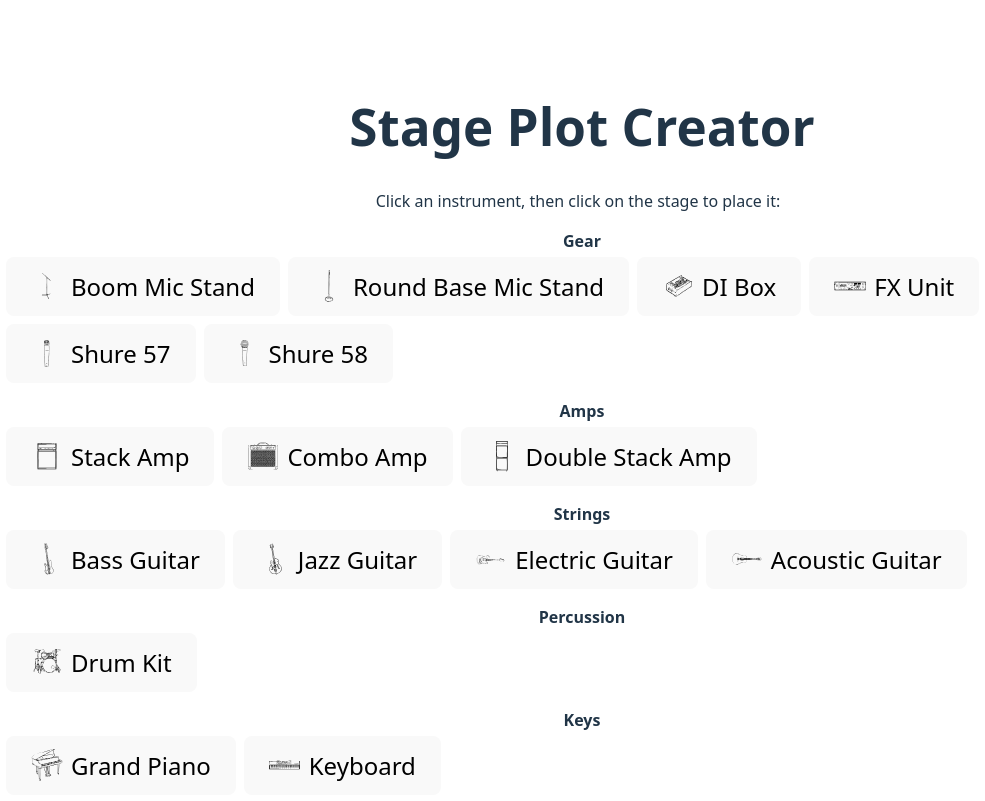
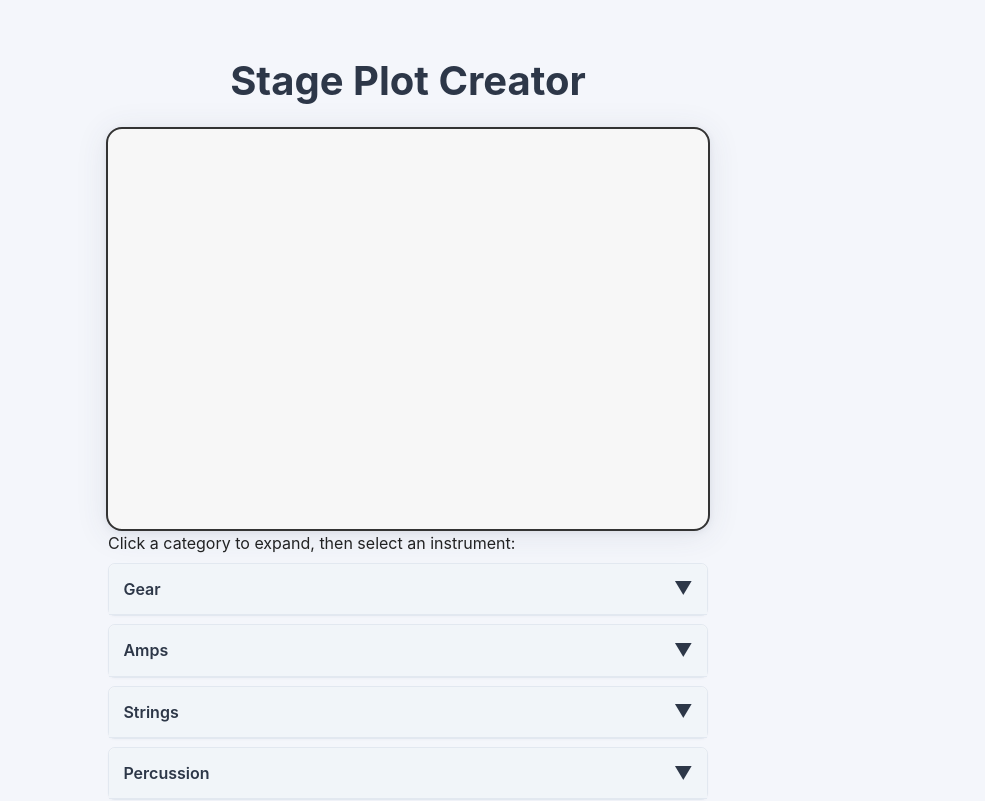
Before and after one commit to 709macdonald/stage-plot-creator, a React (Vite) app: page / in a window 1280 px wide. Shown: the top 801 px of the page, without its empty margins (58-1043 px from the left). Built offline with nearby package versions, Linux system fonts and the light colour scheme.

Commit message:
resize and delete buttons added to icons

```diff
--- a/src/App.css
+++ b/src/App.css
@@ -1,49 +1,122 @@
-#root {
-  max-width: 1280px;
-  margin: 0 auto;
-  padding: 2rem;
-  text-align: center;
+body,
+.app-container {
+  background: #f4f6fb;
+  font-family: "Inter", system-ui, Avenir, Helvetica, Arial, sans-serif;
+  color: #222;
+  margin: 0;
+  padding: 0;
 }
 
-.logo {
-  height: 6em;
-  padding: 1.5em;
-  will-change: filter;
-  transition: filter 300ms;
-}
-.logo:hover {
-  filter: drop-shadow(0 0 2em #646cffaa);
-}
-.logo.react:hover {
-  filter: drop-shadow(0 0 2em #61dafbaa);
+.app-container {
+  max-width: 900px;
+  margin: 0 auto;
+  padding: 32px 16px 16px 16px;
+  display: flex;
+  flex-direction: column;
+  align-items: center;
 }
 
-@keyframes logo-spin {
-  from {
-    transform: rotate(0deg);
-  }
-  to {
-    transform: rotate(360deg);
-  }
-}
-
-@media (prefers-reduced-motion: no-preference) {
-  a:nth-of-type(2) .logo {
-    animation: logo-spin infinite 20s linear;
-  }
-}
-
-.card {
-  padding: 2em;
-}
-
-.read-the-docs {
-  color: #888;
+h1 {
+  font-size: 2.5rem;
+  font-weight: 700;
+  margin-bottom: 24px;
+  color: #2d3748;
 }
 
 .stage-area {
-  /* No pointer-events: none; so drag-and-drop works */
+  width: 600px;
+  height: 400px;
+  border: none;
+  border-radius: 18px;
+  background: #fff;
+  box-shadow: 0 4px 32px 0 rgba(60, 72, 100, 0.1),
+    0 1.5px 6px 0 rgba(60, 72, 100, 0.08);
+  margin-bottom: 32px;
+  position: relative;
+  overflow: hidden;
+  transition: box-shadow 0.2s;
 }
-.app-container {
-  /* No pointer-events: none; so drag-and-drop works */
+
+.instrument-palette {
+  width: 100%;
+  max-width: 600px;
+  margin: 0 auto;
 }
+
+.instrument-category {
+  margin-top: 8px;
+  border: 1px solid #e2e8f0;
+  border-radius: 7px;
+  background: #f9fafb;
+  box-shadow: 0 1px 2px rgba(60, 72, 100, 0.03);
+  transition: box-shadow 0.12s;
+}
+.instrument-category:hover,
+.instrument-category:focus-within {
+  box-shadow: 0 4px 16px rgba(60, 72, 100, 0.1);
+}
+.instrument-category-header {
+  font-weight: 600;
+  font-size: 1rem;
+  color: #2d3748;
+  padding: 0.45em 0.9em;
+  cursor: pointer;
+  user-select: none;
+  -webkit-user-select: none;
+  display: flex;
+  align-items: center;
+  justify-content: space-between;
+  background: #f1f5f9;
+  border-radius: 7px 7px 0 0;
+  border-bottom: 1px solid #e2e8f0;
+  min-height: 36px;
+}
+.instrument-category-header span {
+  color: #2d3748;
+}
+.instrument-category-items {
+  display: flex;
+  flex-wrap: wrap;
+  gap: 6px;
+  padding: 0.3em 0.9em 0.7em 0.9em;
+  background: #f9fafb;
+}
+.instrument-btn {
+  font-size: 0.98rem;
+  cursor: pointer;
+  background: #fff;
+  border: 1px solid #e2e8f0;
+  border-radius: 5px;
+  display: flex;
+  align-items: center;
+  gap: 6px;
+  padding: 0.25em 0.7em;
+  transition: border-color 0.15s, box-shadow 0.15s, background 0.15s;
+  color: #2d3748;
+  font-weight: 500;
+  min-height: 32px;
+}
+.instrument-btn:hover,
+.instrument-btn:focus {
+  border-color: #3399ff;
+  background: #e6f2ff;
+  box-shadow: 0 2px 8px rgba(51, 153, 255, 0.08);
+}
+.instrument-btn.selected {
+  border: 2px solid #3399ff;
+  background: #d0eaff;
+}
+
+@media (max-width: 700px) {
+  .stage-area {
+    width: 98vw;
+    min-width: 0;
+    max-width: 100vw;
+    height: 45vw;
+    min-height: 200px;
+    max-height: 60vw;
+  }
+  .instrument-palette {
+    max-width: 98vw;
+  }
+}
--- a/src/App.jsx
+++ b/src/App.jsx
@@ -115,14 +115,17 @@ function App() {
   const draggedIdRef = useRef(null);
   const dragOffsetRef = useRef({ x: 0, y: 0 });
 
+  // Track which stage item is selected
+  const [selectedStageItemId, setSelectedStageItemId] = useState(null);
+
   // Click an instrument to select it
   const handlePaletteClick = (inst) => {
     setSelectedInstrument(inst);
   };
 
-  // Click on the stage to place the selected instrument
+  // Click on the stage to place or deselect
   const handleStageClick = (e) => {
-    if (!selectedInstrument || !stageRef.current) return;
+    if (selectedInstrument && stageRef.current) {
       const rect = stageRef.current.getBoundingClientRect();
       const x = e.clientX - rect.left;
       const y = e.clientY - rect.top;
@@ -133,14 +136,63 @@ function App() {
           ...selectedInstrument,
           x,
           y,
+          size: 32,
         },
       ]);
       setSelectedInstrument(null);
+      setSelectedStageItemId(null);
+    } else if (e.target === stageRef.current) {
+      setSelectedStageItemId(null); // Only deselect if clicking the background
+    }
   };
 
-  // Start dragging an existing icon
+  // Handle resizing
+  const resizingIdRef = useRef(null);
+  const initialSizeRef = useRef(32);
+  const initialMouseRef = useRef({ x: 0, y: 0 });
+
+  const handleResizeMouseDown = (e, id) => {
+    e.stopPropagation();
+    resizingIdRef.current = id;
+    const item = stageItems.find((item) => item.id === id);
+    initialSizeRef.current = item.size || 32;
+    initialMouseRef.current = { x: e.clientX, y: e.clientY };
+    window.addEventListener("mousemove", handleResizeMouseMove);
+    window.addEventListener("mouseup", handleResizeMouseUp);
+  };
+
+  const handleResizeMouseMove = (e) => {
+    setStageItems((items) =>
+      items.map((item) => {
+        if (item.id !== resizingIdRef.current) return item;
+        const dx = e.clientX - initialMouseRef.current.x;
+        const dy = e.clientY - initialMouseRef.current.y;
+        // Use the larger of dx or dy for uniform scaling
+        const delta = Math.max(dx, dy);
+        const newSize = Math.max(
+          16,
+          Math.min(128, initialSizeRef.current + delta)
+        );
+        return { ...item, size: newSize };
+      })
+    );
+  };
+
+  const handleResizeMouseUp = () => {
+    resizingIdRef.current = null;
+    window.removeEventListener("mousemove", handleResizeMouseMove);
+    window.removeEventListener("mouseup", handleResizeMouseUp);
+  };
+
+  // Handle delete
+  const handleDeleteIcon = (id) => {
+    setStageItems((items) => items.filter((item) => item.id !== id));
+  };
+
+  // When clicking an icon, select it
   const handleIconMouseDown = (e, id) => {
     e.stopPropagation();
+    setSelectedStageItemId(id);
     draggedIdRef.current = id;
     const item = stageItems.find((item) => item.id === id);
     dragOffsetRef.current = {
@@ -175,19 +227,22 @@ function App() {
   };
 
   return (
-    <div className="app-container" style={{ padding: 32 }}>
+    <div className="app-container">
       <h1>Stage Plot Creator</h1>
-      <InstrumentPalette
-        categories={INSTRUMENT_CATEGORIES}
-        selectedInstrument={selectedInstrument}
-        onSelect={handlePaletteClick}
-      />
       <Stage
         stageItems={stageItems}
         onStageClick={handleStageClick}
         onIconMouseDown={handleIconMouseDown}
         stageRef={stageRef}
         selectedInstrument={selectedInstrument}
+        onResizeMouseDown={handleResizeMouseDown}
+        onDeleteIcon={handleDeleteIcon}
+        selectedStageItemId={selectedStageItemId}
+      />
+      <InstrumentPalette
+        categories={INSTRUMENT_CATEGORIES}
+        selectedInstrument={selectedInstrument}
+        onSelect={handlePaletteClick}
       />
       <p style={{ marginTop: 16, color: "#666" }}>
         Click an instrument from the palette, then click on the stage to place
--- a/src/components/InstrumentPalette.jsx
+++ b/src/components/InstrumentPalette.jsx
@@ -1,41 +1,50 @@
-import React from "react";
+import React, { useState } from "react";
 
 function InstrumentPalette({ categories, selectedInstrument, onSelect }) {
+  const [openCategory, setOpenCategory] = useState(null);
+
+  const handleToggle = (catName) => {
+    setOpenCategory((prev) => (prev === catName ? null : catName));
+  };
+
   return (
-    <div style={{ marginBottom: 16 }}>
+    <div className="instrument-palette">
       <span style={{ marginRight: 8 }}>
-        Click an instrument, then click on the stage to place it:
+        Click a category to expand, then select an instrument:
       </span>
       {categories.map((cat) => (
-        <div key={cat.name} style={{ marginTop: 16 }}>
-          <div style={{ fontWeight: "bold", marginBottom: 4 }}>{cat.name}</div>
-          <div style={{ display: "flex", flexWrap: "wrap", gap: 8 }}>
+        <div key={cat.name} className="instrument-category">
+          <div
+            className="instrument-category-header"
+            onClick={() => handleToggle(cat.name)}
+            tabIndex={0}
+            role="button"
+            aria-expanded={openCategory === cat.name}
+          >
+            <span>{cat.name}</span>
+            <span style={{ fontSize: 18 }}>
+              {openCategory === cat.name ? "▲" : "▼"}
+            </span>
+          </div>
+          {openCategory === cat.name && (
+            <div className="instrument-category-items">
               {cat.items.map((inst) => (
                 <button
                   key={inst.name}
                   onClick={() => onSelect(inst)}
-                style={{
-                  fontSize: 24,
-                  cursor: "pointer",
-                  background:
-                    selectedInstrument && selectedInstrument.name === inst.name
-                      ? "#d0eaff"
-                      : "",
-                  border:
-                    selectedInstrument && selectedInstrument.name === inst.name
-                      ? "2px solid #3399ff"
-                      : "",
-                  display: "flex",
-                  alignItems: "center",
-                  gap: 8,
-                  padding: "0.5em 1em",
-                }}
+                  className={
+                    "instrument-btn" +
+                    (selectedInstrument && selectedInstrument.name === inst.name
+                      ? " selected"
+                      : "")
+                  }
                 >
                   {inst.icon}
                   <span>{inst.name}</span>
                 </button>
               ))}
             </div>
+          )}
         </div>
       ))}
     </div>
```
Also changed, not shown: src/components/Stage.jsx (+98 -4 lines). Lines whose indentation alone changed are shown as unchanged.
